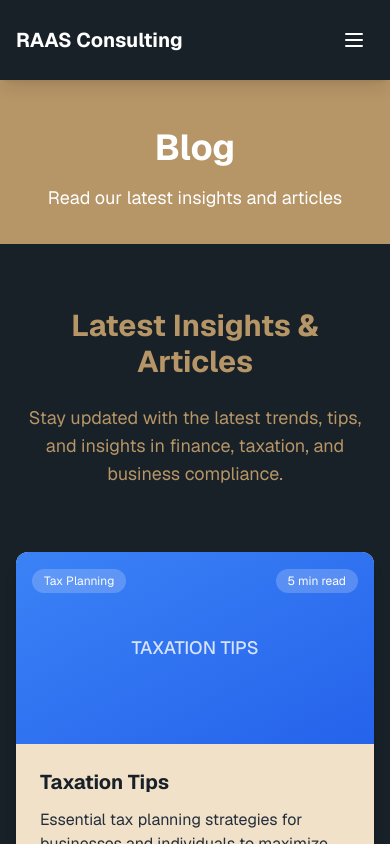
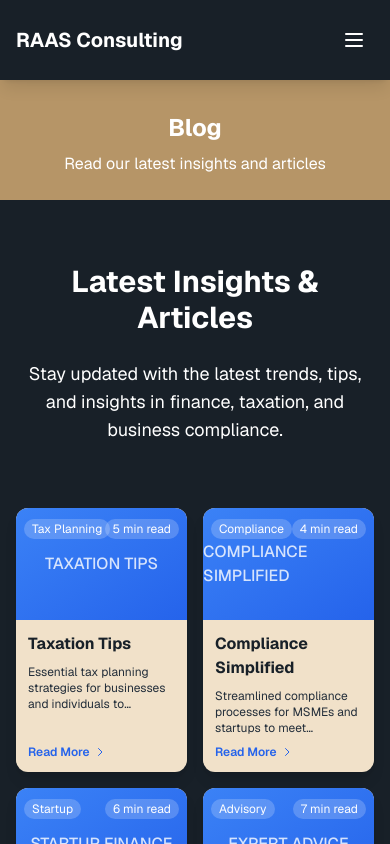
Before and after one commit to hruthiksiva/raas-consultancy, a React (Vite) app: page /blogs in a window 390 px wide. Shown: the top 844 px of the page. Built offline with nearby package versions, Linux system fonts and the light colour scheme.

Commit message:
Blog page modified to mobile view and elements changed for mobile view

```diff
--- a/src/components/blogs/BlogCard.jsx
+++ b/src/components/blogs/BlogCard.jsx
@@ -1,39 +1,38 @@
 const BlogCard = ({ blog, onClick }) => (
   <div
-    className="rounded-xl shadow-lg overflow-hidden hover:shadow-xl transition-shadow duration-300 cursor-pointer transform hover:-translate-y-1 transition-transform duration-300"
-    style={{ backgroundColor: '#F1E1C9' }}
+    className="rounded-xl shadow-lg overflow-hidden hover:shadow-xl transition-shadow duration-300 cursor-pointer transform hover:-translate-y-1 transition-transform duration-300 bg-[#F1E1C9] flex flex-col h-full min-h-[260px] md:min-h-[320px]"
     onClick={() => onClick(blog.slug)}
   >
     {/* Blog Thumbnail */}
-    <div className="relative h-48 bg-gradient-to-br from-blue-500 to-blue-600">
+    <div className="relative h-28 md:h-48 bg-gradient-to-br from-blue-500 to-blue-600">
       <div className="absolute inset-0 flex items-center justify-center">
-        <span className="text-white/80 text-lg font-medium">
+        <span className="text-white/80 text-base md:text-lg font-medium">
           {blog.image.replace('-', ' ').toUpperCase()}
         </span>
       </div>
-      <div className="absolute top-4 left-4">
-        <span className="bg-white/20 text-white text-xs px-3 py-1 rounded-full backdrop-blur-sm">
+      <div className="absolute top-2 left-2 md:top-4 md:left-4">
+        <span className="bg-white/20 text-white text-xs px-2 md:px-3 py-0.5 md:py-1 rounded-full backdrop-blur-sm">
           {blog.category}
         </span>
       </div>
-      <div className="absolute top-4 right-4">
-        <span className="bg-white/20 text-white text-xs px-3 py-1 rounded-full backdrop-blur-sm">
+      <div className="absolute top-2 right-2 md:top-4 md:right-4">
+        <span className="bg-white/20 text-white text-xs px-2 md:px-3 py-0.5 md:py-1 rounded-full backdrop-blur-sm">
           {blog.readTime}
         </span>
       </div>
     </div>
     {/* Blog Content */}
-    <div className="p-6">
-      <h3 className="text-xl font-bold mb-3 line-clamp-2" style={{ color: '#182028' }}>
+    <div className="p-3 md:p-6 flex flex-col flex-1">
+      <h3 className="text-base md:text-xl font-bold mb-2 md:mb-3 line-clamp-2" style={{ color: '#182028' }}>
         {blog.title}
       </h3>
-      <p className="mb-4 line-clamp-3" style={{ color: '#232E3A' }}>
+      <p className="mb-2 md:mb-4 line-clamp-3 text-xs md:text-base" style={{ color: '#232E3A' }}>
         {blog.excerpt}
       </p>
       {/* Read More Link */}
-      <div className="flex items-center justify-between">
+      <div className="flex items-center justify-between mt-auto">
         <button
-          className="text-blue-600 font-semibold hover:text-blue-700 transition-colors duration-200 flex items-center group"
+          className="text-blue-600 font-semibold hover:text-blue-700 transition-colors duration-200 flex items-center group text-xs md:text-base"
           onClick={(e) => {
             e.stopPropagation();
             onClick(blog.slug);
@@ -41,7 +40,7 @@ const BlogCard = ({ blog, onClick }) => (
         >
           Read More
           <svg
-            className="w-4 h-4 ml-1 transform group-hover:translate-x-1 transition-transform duration-200"
+            className="w-3 h-3 md:w-4 md:h-4 ml-1 transform group-hover:translate-x-1 transition-transform duration-200"
             fill="none"
             stroke="currentColor"
             viewBox="0 0 24 24"
--- a/src/components/blogs/BlogsHeroSection.jsx
+++ b/src/components/blogs/BlogsHeroSection.jsx
@@ -1,8 +1,8 @@
 const BlogsHeroSection = ({ title, subtitle }) => (
   <header style={{ backgroundColor: '#B69567' }}>
-    <div className="max-w-4xl mx-auto px-4 sm:px-6 lg:px-8 pt-12 md:pt-20 text-center">
-      <h1 className="text-4xl md:text-5xl font-bold mb-4" style={{ color: '#FFFFFF' }}>{title}</h1>
-      <p className="text-lg mb-8" style={{ color: '#FFFFFF' }}>{subtitle}</p>
+    <div className="max-w-4xl mx-auto px-2 sm:px-6 lg:px-8 pt-8 md:pt-20 text-center">
+      <h1 className="text-2xl md:text-5xl font-bold mb-2 md:mb-4" style={{ color: '#FFFFFF' }}>{title}</h1>
+      <p className="text-base md:text-lg mb-6 md:mb-8" style={{ color: '#FFFFFF' }}>{subtitle}</p>
     </div>
   </header>
 );
--- a/src/components/blogs/BlogsListingSection.jsx
+++ b/src/components/blogs/BlogsListingSection.jsx
@@ -4,14 +4,14 @@ const BlogsListingSection = ({ blogs, onBlogClick }) => (
   <section style={{ backgroundColor: '#182028' }} className="py-16 md:py-24">
     <div className="max-w-7xl mx-auto px-4 sm:px-6 lg:px-8">
       <div className="text-center mb-16">
-        <h2 className="text-3xl md:text-4xl font-bold mb-6" style={{ color: '#B69567' }}>
+        <h2 className="text-3xl md:text-4xl font-bold mb-6" style={{ color: '#FFFFFF' }}>
           Latest Insights & Articles
         </h2>
-        <p className="text-lg max-w-2xl mx-auto" style={{ color: '#B69567' }}>
+        <p className="text-lg max-w-2xl mx-auto" style={{ color: '#FFFFFF' }}>
           Stay updated with the latest trends, tips, and insights in finance, taxation, and business compliance.
         </p>
       </div>
-      <div className="grid md:grid-cols-2 lg:grid-cols-2 gap-8">
+      <div className="grid grid-cols-2 gap-4 md:gap-8 auto-rows-fr">
         {blogs.map((blog) => (
           <BlogCard key={blog.id} blog={blog} onClick={onBlogClick} />
         ))}
--- a/src/components/home/FinalCTASection.jsx
+++ b/src/components/home/FinalCTASection.jsx
@@ -13,7 +13,7 @@ const FinalCTASection = () => {
   return (
     <section className="py-8 md:py-16 lg:py-24" style={{ backgroundColor: '#141A1F' }}>
       <div className="max-w-4xl mx-auto px-4 sm:px-6 lg:px-8 text-center">
-        <h2 className="text-xl sm:text-2xl md:text-3xl lg:text-4xl font-bold mb-4 md:mb-6" style={{ color: '#B69567' }}>
+        <h2 className="text-xl sm:text-2xl md:text-3xl lg:text-4xl font-bold mb-4 md:mb-6" style={{ color: '#FFFFFF' }}>
           Let's simplify your finances — together.
         </h2>
         <button
```
